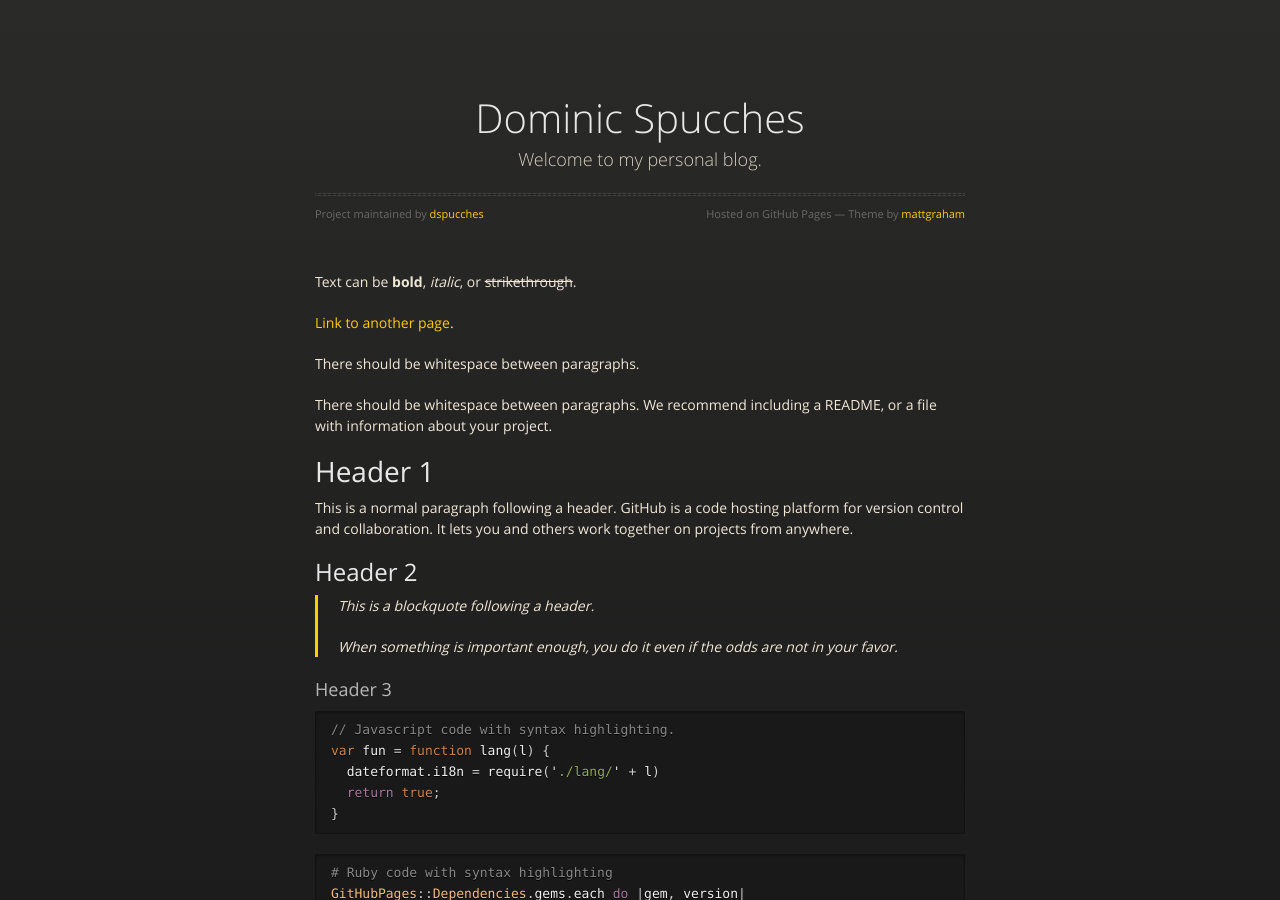
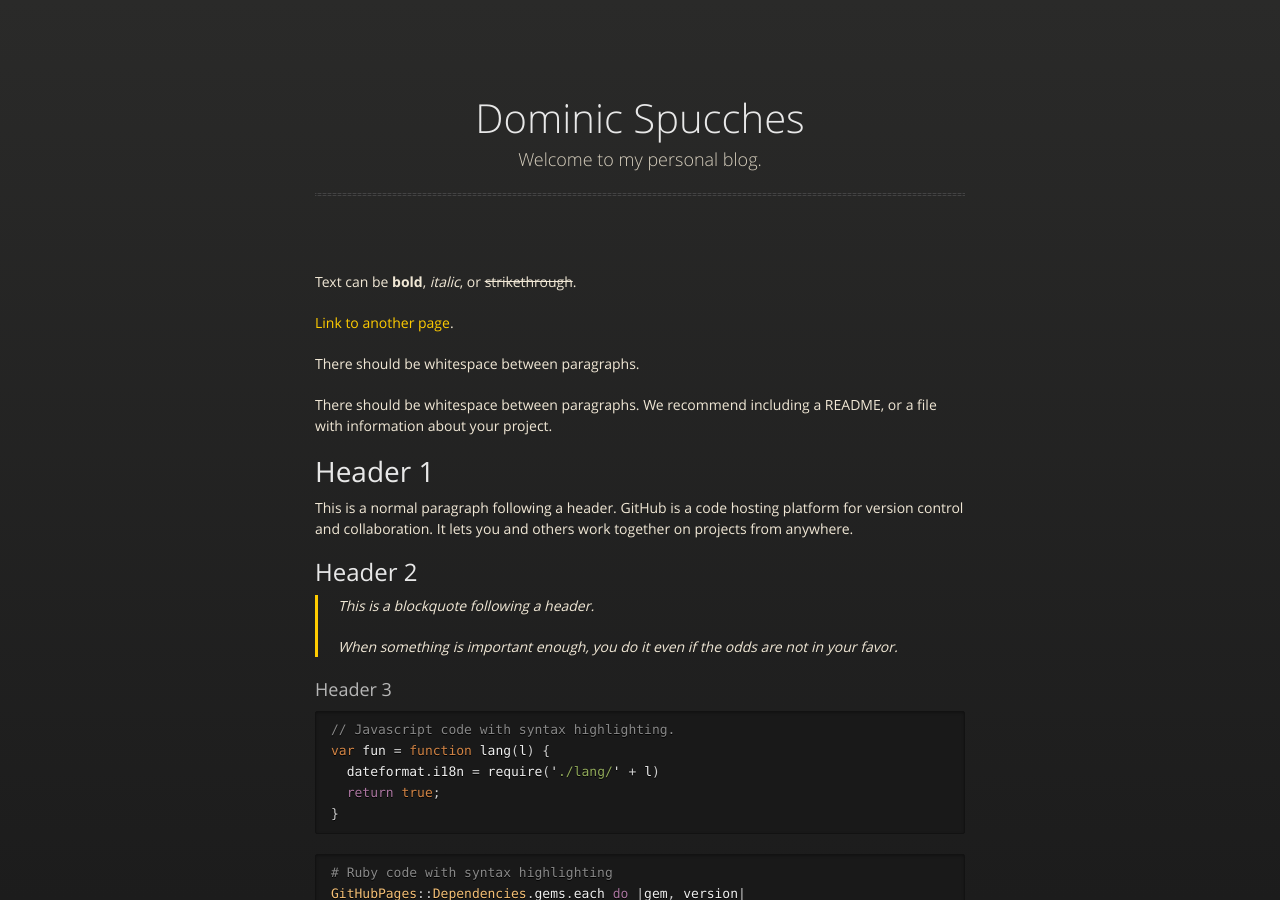
Before and after one commit to dspucches/dspucches.github.io, a Jekyll site: the page built from index.md, in a window 1280 px wide and 900 px high. Built offline with Jekyll 4.4.1, drawn with Linux system fonts in a browser that asks for light colours.

Commit message:
Update default.html

```diff
--- a/_layouts/default.html
+++ b/_layouts/default.html
@@ -38,8 +38,8 @@
           <h1>{{ site.title | default: site.github.repository_name }}</h1>
           <p>{{ site.description | default: site.github.project_tagline }}</p>
           <hr>
-          <span class="credits left">Project maintained by <a href="{{ site.github.owner_url }}">{{ site.github.owner_name }}</a></span>
-          <span class="credits right">Hosted on GitHub Pages &mdash; Theme by <a href="https://twitter.com/mattgraham">mattgraham</a></span>
+          <!--<span class="credits left">Project maintained by <a href="{{ site.github.owner_url }}">{{ site.github.owner_name }}</a></span>
+          <span class="credits right">Hosted on GitHub Pages &mdash; Theme by <a href="https://twitter.com/mattgraham">mattgraham</a></span>-->
         </div>
 
         {{ content }}
```
